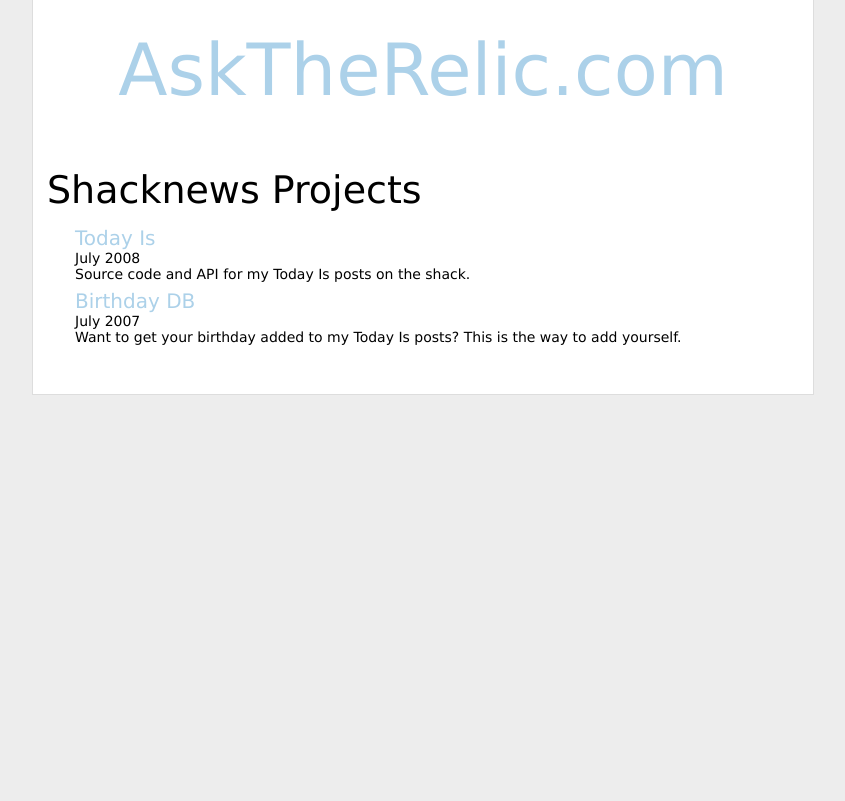
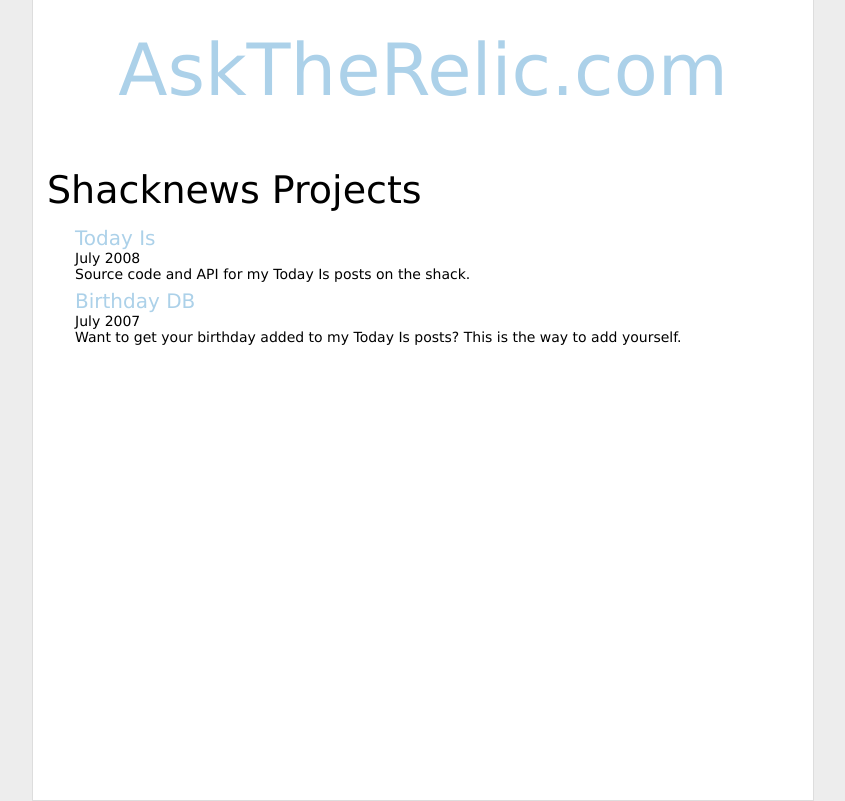
Before and after one commit to askedrelic/shack.asktherelic.com, a PHP site: page / in a window 1280 px wide. Shown: the whole page, without its empty margins (217-1062 px from the left). Before the commit the page ends 395 px from the top, so only its background shows below. Run offline with PHP 8.4, Linux system fonts and the light colour scheme; some libraries are stand-ins or nearby versions.

Commit message:
style cleanup

```diff
--- a/index.css
+++ b/index.css
@@ -1,9 +1,9 @@
-html { /* Force Vertical Scrollbar */
+html {
+    /* Force Vertical Scrollbar */
     /* IE */
     overflow-y: scroll;
     /* Moz */
     height: 100%;
-        margin-bottom: 0.1em;
 }
 
 * {
@@ -27,6 +27,7 @@ div#container {
     background: #fff;
     margin: 0 auto;
     width: 780px;
+    height: 100%;
     border: 1px solid #ddd;
     border-top: none;
     text-align: left;
```
Lines whose indentation alone changed are shown as unchanged.
